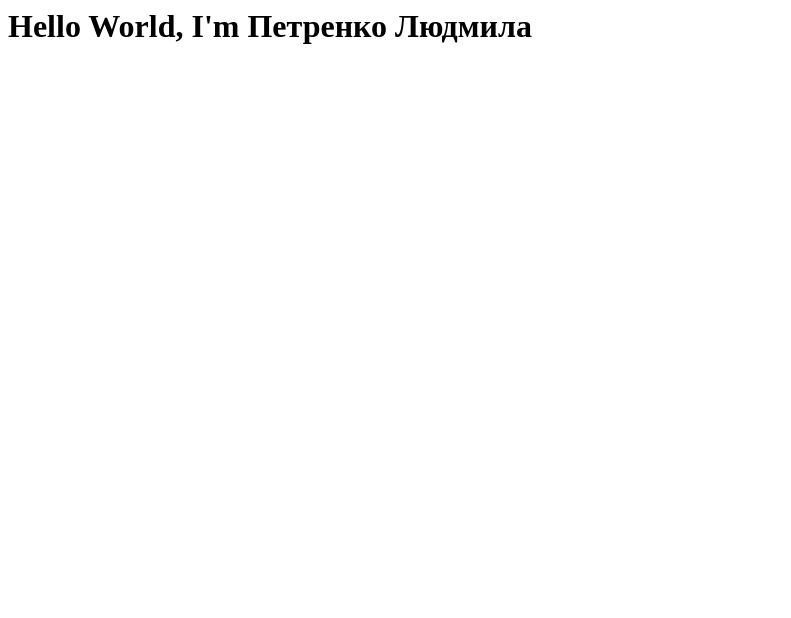
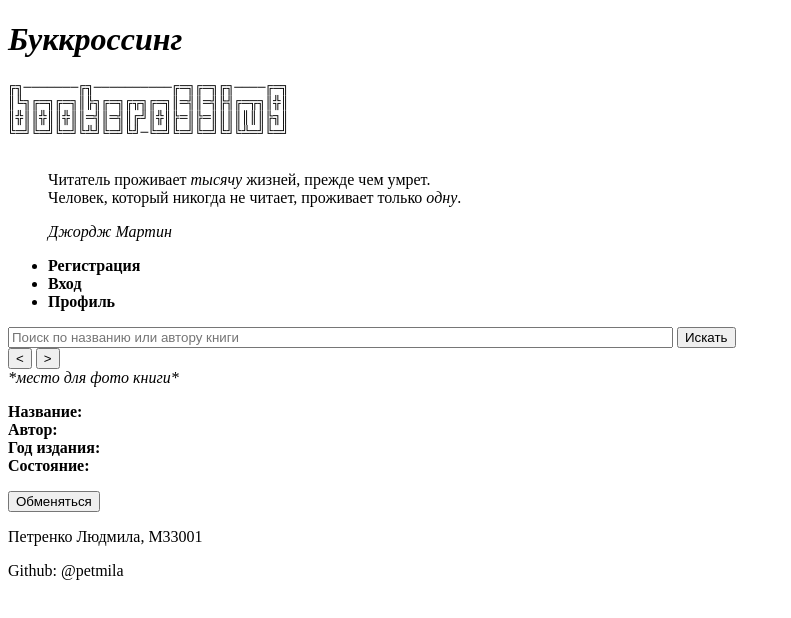
Before and after one commit to petmila/Bookcrossing-website, a plain HTML site: page index.html in a window 1280 px wide. Shown: the whole page, without its empty margins (0-791 px from the left). Drawn offline with Linux system fonts and the light colour scheme.

Commit message:
complete lab1

```diff
--- a/index.html
+++ b/index.html
@@ -1,10 +1,65 @@
-<html>
+<!DOCTYPE html>
+
+<html lang="ru">
   <head>
-
+    <title>Буккроссинг - основная страница</title>
+    <!-- <link href="outline.css" rel="stylesheet"> -->
+    <meta name="keywords" content="книги, обмен, буккроссинг">
+    <meta name="description" content="Старым книгам можно дать новую жизнь">
+    <meta charset="utf-8">
   </head>
   <body>
-    <h1>
-      Hello World, I'm Петренко Людмила
-    </h1>
+    <header>
+      <h1>
+        <i>Буккроссинг</i>
+      </h1>
+      <pre>
+╔╗───────╔╗──────────╔═╗╔═╗╔╗────╔═╗
+║╚╗╔═╗╔═╗║╠╗╔═╗╔╦╗╔═╗║═╣║═╣╠╣╔═╦╗║╬║
+║╬║║╬║║╬║║═╣║═╣║╔╝║╬║╠═║╠═║║║║║║║╠╗║
+╚═╝╚═╝╚═╝╚╩╝╚═╝╚╝─╚═╝╚═╝╚═╝╚╝╚╩═╝╚═╝
+      </pre>
+      <blockquote>
+        <p>Читатель проживает <em>тысячу</em> жизней, прежде чем умрет. <br>
+          Человек, который никогда не читает, проживает только <em>одну</em>.</p>
+        <cite>Джордж Мартин</cite>
+      </blockquote>
+      <nav class="bookmark_menu">
+        <ul>
+          <li><b>Регистрация</b></li>
+          <li><b>Вход</b></li>
+          <li><b>Профиль</b></li>
+        </ul>
+      </nav>
+    </header>
+    <main>
+      <section>
+        <form>
+          <input type="text" size="80%" id="name" placeholder="Поиск по названию или автору книги">
+          <input type="button" value="Искать">
+        </form>
+        <div class="searh_result">
+          <form>
+            <input type="button" value="<">
+            <input type="button" value=">">
+          </form>
+          <div class="book_information">
+            <i>*место для фото книги*</i>
+            <p><b>Название:</b><br>
+            <b>Автор:</b><br>
+            <b>Год издания:</b><br>
+            <b>Состояние:</b></p>
+            <form>
+              <input type="button" value="Обменяться">
+            </form>
+          </div>
+        </div>
+      </section>
+    </main>
+    <footer>
+      <p>Петренко Людмила, М33001</p>
+      <p>Github: @petmila</p>
+    </footer>
+
   </body>
 </html>
--- /dev/null
+++ b/outline.css
@@ -0,0 +1,197 @@
+* {
+  position: relative;
+  background: rgba(169, 169, 169, 0.1);
+  box-shadow: inset 0 0 0 1px darkgrey;
+}
+
+*::before {
+  content: "    ";
+  position: absolute;
+  top: -3px;
+  right: 0;
+  left: -3px;
+  left: auto;
+
+  padding: 2px 5px;
+
+  font-weight: bold;
+  font-size: 12px;
+  line-height: 12px;
+  font-family: "Courier New", monotype;
+  color: white;
+  text-transform: uppercase;
+  white-space: nowrap;
+
+  background: darkgray;
+}
+
+body > * {
+  background: rgba(255, 0, 0, 0.1);
+  box-shadow: 0 0 0 4px rgb(236, 130, 130);
+}
+
+body > *::before {
+  color: white;
+  background: rgb(236, 130, 130);
+}
+
+body > * > * {
+  background: rgba(255, 165, 0, 0.1);
+  box-shadow: 0 0 0 2px rgb(237, 196, 120);
+}
+
+body > * > *::before {
+  color: white;
+  background: rgb(237, 196, 120);
+}
+
+body > * > * > * {
+  background: rgba(255, 255, 0, 0.1);
+  box-shadow: 0 0 0 1px rgb(237, 196, 120);
+}
+
+body > * > * > *::before {
+  color: black;
+  background: rgb(237, 196, 120);
+}
+
+body > * > * > * > * {
+  background: rgba(0, 128, 0, 0.1);
+  box-shadow: 0 0 0 1px rgb(80, 165, 80);
+}
+
+body > * > * > * > *::before {
+  color: white;
+  background: rgb(80, 165, 80);
+}
+
+body > * > * > * > * > * {
+  background: rgba(0, 0, 255, 0.1);
+  box-shadow: inset 0 0 0 1px blue;
+}
+
+body > * > * > * > * > *::before {
+  color: white;
+  background: blue;
+}
+
+body > * > * > * > * > * > * {
+  background: rgba(148, 0, 211, 0.1);
+  box-shadow: inset 0 0 0 1px darkviolet;
+}
+
+body > * > * > * > * > * > *::before {
+  color: white;
+  background: darkviolet;
+}
+
+/* ------------------ */
+header,
+main,
+footer {
+  box-shadow: 0 0 0 4px rgb(236, 130, 130);
+}
+
+header::before,
+main::before,
+footer::before {
+  right: auto;
+  left: 0;
+  z-index: 1;
+
+  font-size: 20px;
+  line-height: 20px;
+}
+
+header::before {
+  content: "header";
+}
+
+main::before {
+  content: "main";
+}
+
+footer::before {
+  content: "footer";
+}
+
+/* ------------------ */
+nav,
+section,
+article,
+aside {
+  box-shadow: 0 0 0 2px orange;
+}
+
+nav::before,
+section::before,
+article::before,
+aside::before {
+  right: 0;
+  left: auto;
+  z-index: 1;
+
+  font-size: 16px;
+  line-height: 16px;
+}
+
+nav::before {
+  content: "nav";
+}
+
+section::before {
+  content: "section";
+}
+
+article::before {
+  content: "article";
+}
+
+aside::before {
+  content: "aside";
+}
+
+/* ------------------ */
+h1::before,
+h2::before,
+h3::before,
+h4::before,
+h5::before,
+h6::before {
+  content: "h";
+  right: auto;
+  left: 0;
+  z-index: 1;
+}
+
+ul::before,
+ol::before {
+  top: auto;
+  right: auto;
+  bottom: 0;
+  left: 0;
+  z-index: 1;
+}
+
+ul::before {
+  content: "ul";
+}
+
+ol::before {
+  content: "ol";
+}
+
+form::before {
+  content: "form";
+  top: auto;
+  right: 0;
+  bottom: 0;
+  left: auto;
+  z-index: 1;
+}
+
+p::before {
+  content: "p";
+  right: auto;
+  left: 0;
+}
```
Also changed, not shown: pages/profile.html (added, +66 -0 lines), images/main_model.2.0.png (added), 1 other file.
